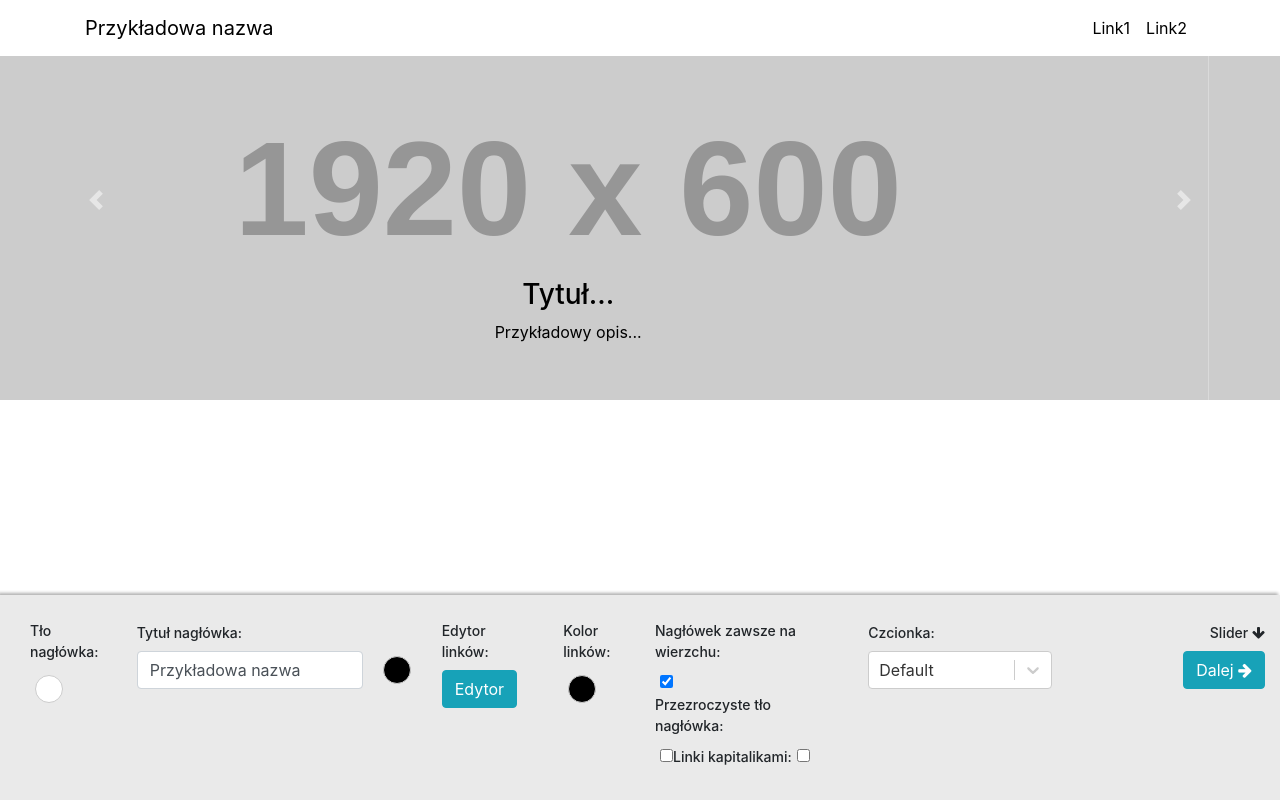
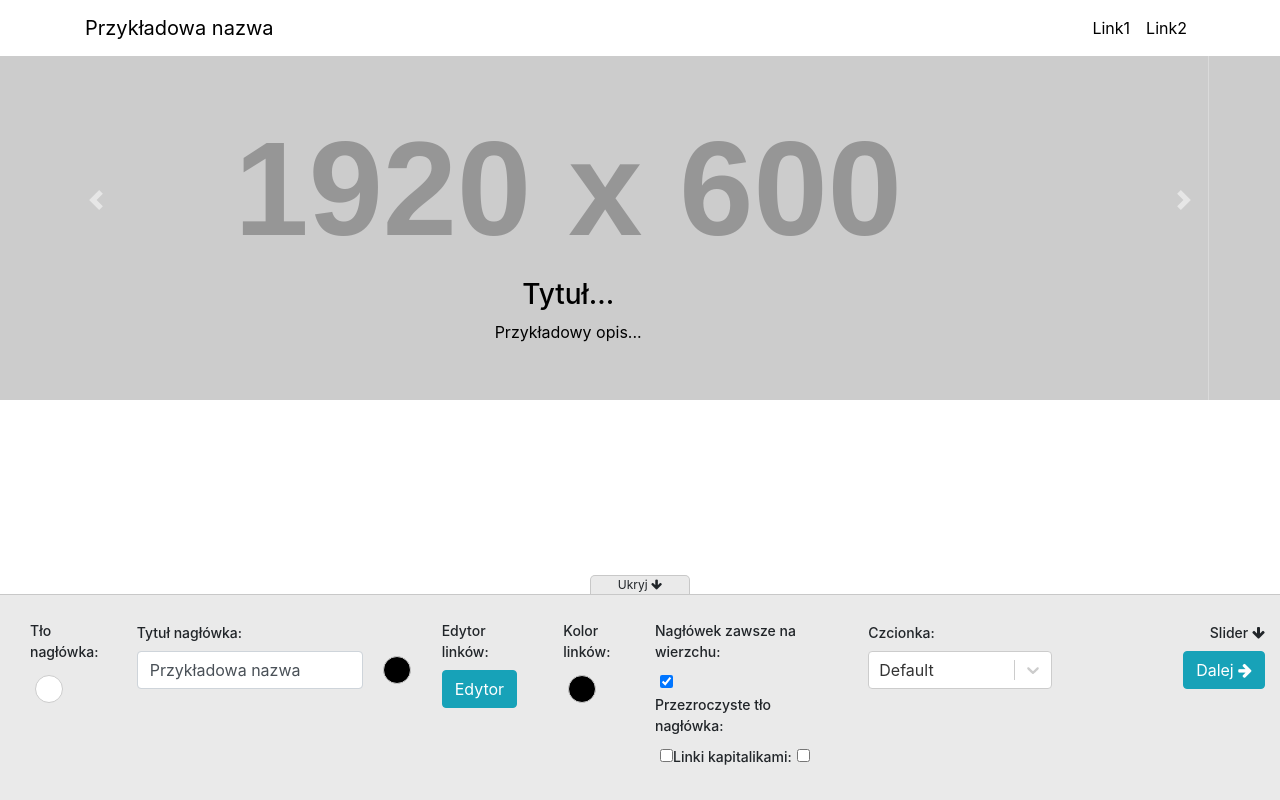
Before and after one commit to ttracz/sp-generator, a React (Create React App) app: page / in a window 1280 px wide. Built offline with nearby package versions, Linux system fonts and the light colour scheme.

Commit message:
Toggleable generator

```diff
--- a/src/components/Generator.js
+++ b/src/components/Generator.js
@@ -4,10 +4,12 @@ import GeneratedHtml from "./GeneratedHtml";
 import {NavBarGen} from "./generators/navbarGenerator/NavBarGen";
 import {Loader} from "../utilities/loader/Loader";
 import {CarouselGen} from "./generators/carouselGenerator/CarouselGen";
+import {ShowHideBar} from "./generators/ShowHideBar";
 
 export const Generator = () => {
 
     const [loader, setLoader] = React.useState(false)
+    const [hidden, setHidden] = React.useState(false)
     const [generatorStage, setGeneratorStage] = React.useState(0)
 
     const [navbarBrand, setNavbarBrand] = React.useState('Przykładowa nazwa')
@@ -19,8 +21,16 @@ export const Generator = () => {
     const [uppercase, setUppercase] = React.useState('')
     const [fontFamily, setFontFamily] = React.useState('')
     const [carouselImages, setCarouselImages] = React.useState([
-        {image: 'https://via.placeholder.com/1920x600?text=Sample+image', title: 'Tytuł...', description: 'Przykładowy opis...'},
-        {image: 'https://via.placeholder.com/1920x600?text=Sample+image2', title: 'Tytuł 2...', description: 'Przykładowy opis 2...'}
+        {
+            image: 'https://via.placeholder.com/1920x600?text=Sample+image',
+            title: 'Tytuł...',
+            description: 'Przykładowy opis...'
+        },
+        {
+            image: 'https://via.placeholder.com/1920x600?text=Sample+image2',
+            title: 'Tytuł 2...',
+            description: 'Przykładowy opis 2...'
+        }
     ])
     const [carouselCaptionPrimary, setCarouselCaptionPrimary] = React.useState('Tytuł')
     const [carouselCaptionSecondary, setCarouselCaptionSecondary] = React.useState('Opis przykładowy...')
@@ -48,6 +58,8 @@ export const Generator = () => {
                                                  carouselCaptionSecondary={carouselCaptionSecondary}
                                                  carouselCaptionColor={carouselCaptionColor}
             />}
+            <div className={hidden ? 'generatorContainer generatorContainerHidden' : 'generatorContainer'}>
+                <ShowHideBar hidden={hidden} setHidden={e => setHidden(e)}/>
                 {generatorStage === 0 ? <NavBarGen setNavbarBrandColor={e => setNavbarBrandColor(e)}
                                                    navbarBrandColor={navbarBrandColor}
                                                    setNavbarBrand={e => setNavbarBrand(e.target.value)}
@@ -85,5 +97,6 @@ export const Generator = () => {
                                                      generatorStage={generatorStage}
                 /> : null}
             </div>
+        </div>
     );
 }
--- a/src/components/generators/Generators.css
+++ b/src/components/generators/Generators.css
@@ -7,13 +7,36 @@ button {
     height: 38px;
 }
 
+.showHideBar {
+    position: absolute;
+    margin: 0 auto;
+    text-align: center;
+    top: -20px;
+    width: 100px;
+    left: 0;
+    right: 0;
+    background: #eaeaea;
+    border: 1px solid #00000025;
+    border-top-left-radius: 5px;
+    border-top-right-radius: 5px;
+    font-size: 0.75rem;
+    cursor: pointer;
+}
+
+.generatorContainerHidden {
+    height: 0px;
+    padding-bottom: 0px !important;
+    transition: 0.25s all ease-in-out;
+}
+
 .generatorContainer {
     position: fixed;
     bottom: 0;
     width: 100%;
     padding: 25px 0px 25px 0px;
     background: #eaeaea;
-    box-shadow: -2px -2px 3px #00000050;
+    border-top: 1px solid #00000025;
+    transition: 0.25s all ease-in-out;
 }
 
 .ReactModal__Overlay {
--- /dev/null
+++ b/src/components/generators/ShowHideBar.js
@@ -0,0 +1,9 @@
+import React from 'react'
+
+export const ShowHideBar = (props) => {
+
+    return <div className={'showHideBar'} onClick={()=>props.setHidden(!props.hidden)}>
+        {props.hidden ? <span>Pokaz <i className={'fa fa-arrow-up'}/></span>: <span>Ukryj <i className={'fa fa-arrow-down'}/></span>}
+    </div>
+
+}
--- a/src/components/generators/carouselGenerator/CarouselGen.js
+++ b/src/components/generators/carouselGenerator/CarouselGen.js
@@ -10,7 +10,7 @@ export const CarouselGen = (props) => {
     const [modal, modalOpen] = React.useState(false)
 
     return (
-        <div className={'generatorContainer'}>
+        <>
             <Modal
                 isOpen={modal}
                 onRequestClose={()=>modalOpen(false)}
@@ -58,6 +58,6 @@ export const CarouselGen = (props) => {
                     </div>
                 </div>
             </div>
-        </div>
+        </>
     );
 }
--- a/src/components/generators/navbarGenerator/NavBarGen.js
+++ b/src/components/generators/navbarGenerator/NavBarGen.js
@@ -4,6 +4,7 @@ import {InputColorPicker} from "../InputColorPicker";
 import LinkInput from "./LinkInput";
 import Modal from 'react-modal'
 import Select from 'react-select'
+import {ShowHideBar} from "../ShowHideBar";
 
 export const NavBarGen = (props) => {
 
@@ -42,7 +43,7 @@ export const NavBarGen = (props) => {
     }
 
     return (
-        <div className={'generatorContainer'}>
+        <>
             <Modal
                 isOpen={linkModal}
                 onRequestClose={() => openLinkModal(false)}
@@ -111,6 +112,6 @@ export const NavBarGen = (props) => {
                     </div>
                 </div>
             </div>
-        </div>
+        </>
     );
 }
```
Lines whose indentation alone changed are shown as unchanged.
